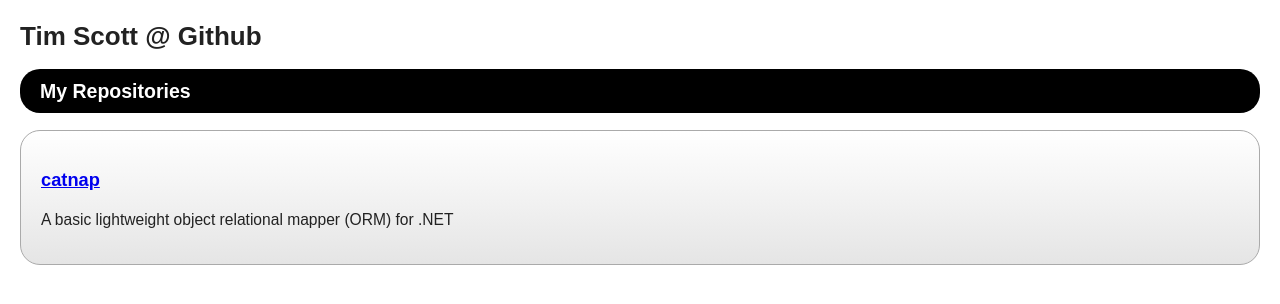
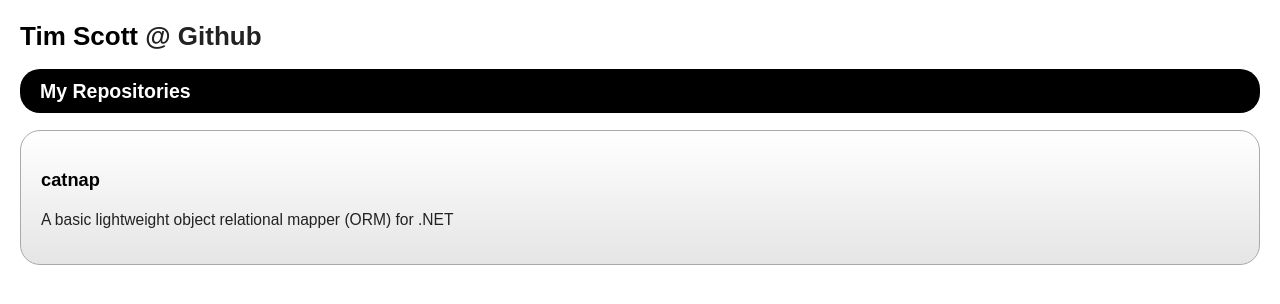
Before and after one commit to timscott/timscott.github.com, a plain HTML site: page index.html in a window 1280 px wide. Drawn offline with nearby package versions, Linux system fonts and the light colour scheme; files whose address does not match are found by name.

Commit message:
Tweaking some links and stuff.

```diff
--- a/css/style.css
+++ b/css/style.css
@@ -65,6 +65,10 @@ td { vertical-align: top; }
 /* ==|== primary styles =====================================================
    Author:
    ========================================================================== */
+a {
+  color:#000;
+  text-decoration: none;
+}
 h2 {
   background-color: #000;
   color:#fff;
--- a/index.html
+++ b/index.html
@@ -22,7 +22,7 @@
 
   <div id="container">
     <header>
-    	<h1>Tim Scott @ Github</h1>
+    	<h1><a href="github.com/timscott">Tim Scott</a> @ Github</h1>
     </header>
     <div>
     <h2>My Repositories</h2>
```
